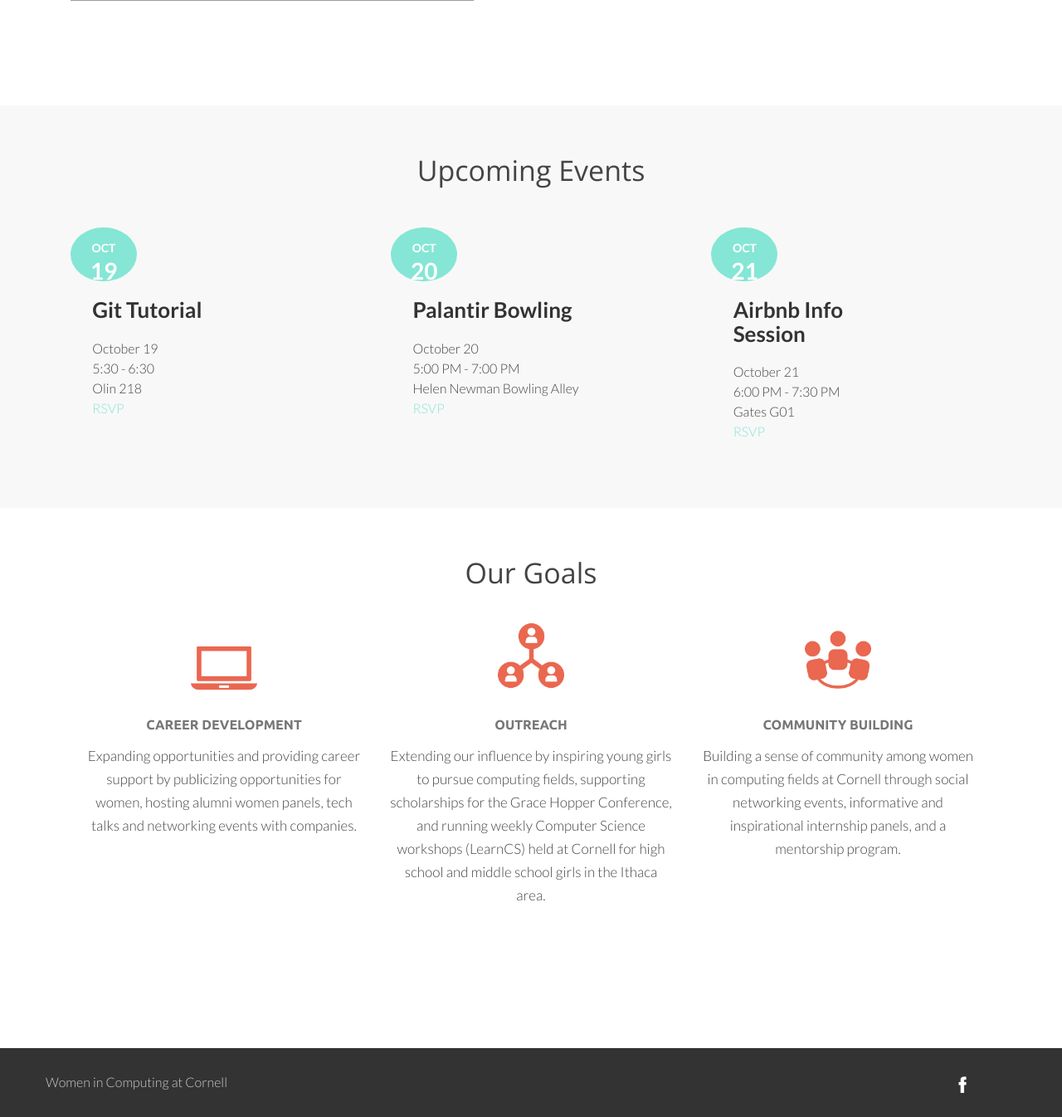
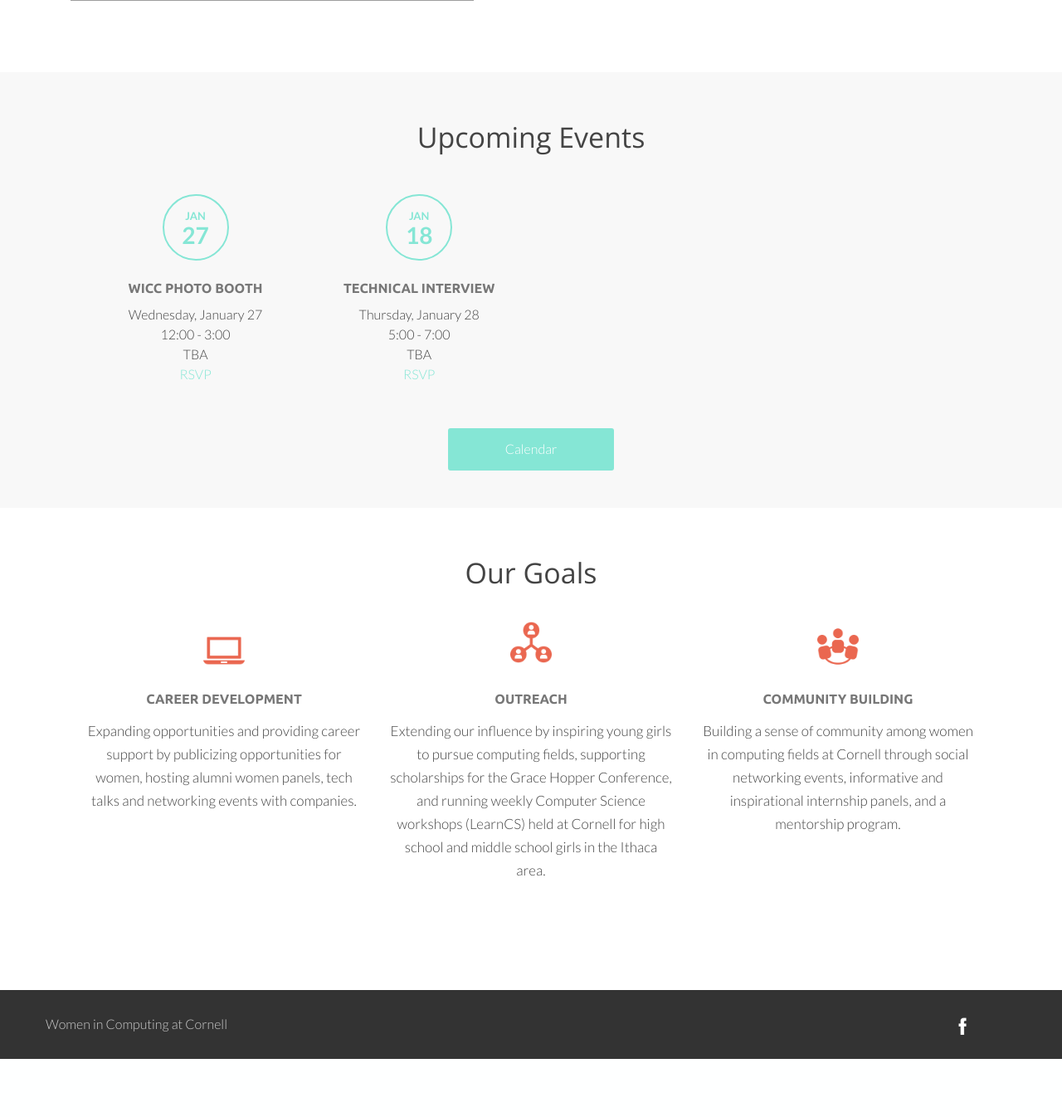
Before and after one commit to inyounghong/wicc, a PHP site: page / in a window 1280 px wide. Shown: the part 969-2315 px from the top of the page at 83% size. After the commit the page ends 2245 px from the top, so only its background shows below. Run offline with PHP 8.4, Linux system fonts and the light colour scheme; some libraries are stand-ins or nearby versions; grey boxes are pictures that could not be loaded.

Commit message:
switched calendars to external calendar

```diff
--- a/css/main.css
+++ b/css/main.css
@@ -35,7 +35,7 @@ a, a:hover, a:focus {
 
 /* Main Content */
 .container {
-  padding: 50px 30px 80px;
+  padding: 50px 30px 40px;
   font-size: 17px;
   color: #444;
   font-weight: 300;
@@ -59,7 +59,7 @@ a, a:hover, a:focus {
 .content {
   max-width: 1150px;
   margin: 0 auto;
-  padding: 50px 50px; }
+  padding: 100px 50px; }
   .content a {
     color: #85e6d5; }
   .content.center {
@@ -187,7 +187,18 @@ p {
   text-align: center;
   -moz-box-sizing: border-box;
   -webkit-box-sizing: border-box;
-  box-sizing: border-box; }
+  box-sizing: border-box;
+  -webkit-border-radius: 3px;
+  -moz-border-radius: 3px;
+  -ms-border-radius: 3px;
+  border-radius: 3px;
+  min-width: 200px;
+  margin: 5px auto;
+  transition: 0.2s all; }
+  .button.teal {
+    background: #85e6d5; }
+    .button.teal:hover {
+      background: #5FC3B2; }
 
 .button_wrap {
   text-align: center; }
@@ -277,29 +288,29 @@ p {
   width: 90%; }
 
 /* Events */
+#events {
+  text-align: center; }
+
 .event {
+  margin: 0 2%;
+  width: 20%;
   display: inline-block;
-  width: 29.5%;
-  margin-right: 5%;
   vertical-align: top; }
-  .event:nth-child(3n + 2) {
-    margin-right: 0; }
-  .event .info {
-    display: inline-block;
-    margin-left: 8%;
-    width: 67%; }
-    .event .info p {
-      margin: 0 0; }
+
+.info h3 {
+  margin-bottom: 10px; }
+.info p {
+  margin: 0; }
 
 .date {
   -webkit-border-radius: 100%;
   -moz-border-radius: 100%;
   -ms-border-radius: 100%;
   border-radius: 100%;
-  background: #85e6d5;
+  border: 2px solid #85e6d5;
   width: 80px;
-  height: 65px;
-  color: #fff;
+  height: 80px;
+  color: #85e6d5;
   text-align: center;
   padding-top: 15px;
   font-weight: 600;
@@ -307,16 +318,17 @@ p {
   vertical-align: top; }
   .date .day {
     font-size: 28px;
-    margin-top: -3px; }
+    position: relative;
+    top: -7px; }
   .date .month {
-    font-size: 14px;
+    font-size: 13px;
     text-transform: uppercase; }
 
 /* Goals */
 .goals {
   margin: 15px 0; }
   .goals .image {
-    height: 90px;
+    height: 60px;
     position: relative;
     bottom: 0; }
     .goals .image img {
@@ -378,6 +390,10 @@ p {
 .class {
   text-align: center;
   font-size: 15px; }
+
+/* Calendar */
+#calendar {
+  text-align: center; }
 
 /* Gallery specific */
 .album {
@@ -448,12 +464,18 @@ p {
     padding-top: 40px; }
 
   .row {
-    margin-bottom: 10px; } }
+    margin-bottom: 10px; }
+
+  .event {
+    width: 28%; } }
 @media screen and (max-width: 550px) {
   .cover {
     height: 250px; } }
 @media screen and (max-width: 450px) {
   .cover {
-    height: 200px; } }
+    height: 200px; }
+
+  .event {
+    width: 43%; } }
 
 /*# sourceMappingURL=main.css.map */
--- a/css/main.sass
+++ b/css/main.sass
@@ -1,6 +1,7 @@
 /* Initializing */
 
 $blue: #85e6d5
+$darkblue: #5FC3B2
 // Old blue color: #39a39e
 $red: #EA6750
 $yellow: #E2B540
@@ -53,7 +54,7 @@ a, a:hover, a:focus
 /* Main Content */
 
 .container
-    padding: 50px 30px 80px
+    padding: 50px 30px 40px
     font-size: 17px
     color: #444
     font-weight: 300
@@ -78,7 +79,7 @@ a, a:hover, a:focus
 .content
     max-width: 1150px
     margin: 0 auto
-    padding: 50px 50px
+    padding: 100px 50px
 
     a
         color: $blue
@@ -219,6 +220,15 @@ p
     font-size: 16px
     text-align: center
     +box-sizing
+    +border-radius(3px)
+    min-width: 200px
+    margin: 5px auto
+    transition: 0.2s all
+
+    &.teal
+        background: $blue
+        &:hover
+            background: $darkblue
 
 .button_wrap
     text-align: center
@@ -322,29 +332,27 @@ p
 
 /* Events */
 
+#events
+    text-align: center
+
 .event
+    margin: 0 2%
+    width: 20%
     display: inline-block
-    width: 29.5%
-    margin-right: 5%
     vertical-align: top
 
-    &:nth-child(3n + 2)
-        margin-right: 0
-
-    .info
-        display: inline-block
-        margin-left: 8%
-        width: 67%
-
-        p
-            margin: 0 0
+.info
+    h3
+        margin-bottom: 10px
+    p
+        margin: 0
 
 .date
     +border-radius(100%)
-    background: $blue
+    border: 2px solid $blue
     width: 80px
-    height: 65px
-    color: #fff
+    height: 80px
+    color: $blue
     text-align: center
     padding-top: 15px
     font-weight: 600
@@ -354,11 +362,11 @@ p
 
     .day
         font-size: 28px
-        margin-top: -3px
-
+        position: relative
+        top: -7px
 
     .month
-        font-size: 14px
+        font-size: 13px
         text-transform: uppercase
 
 
@@ -369,7 +377,7 @@ p
     margin: 15px 0
 
     .image
-        height: 90px
+        height: 60px
         position: relative
         bottom: 0
 
@@ -443,6 +451,10 @@ p
     text-align: center
     font-size: 15px
 
+/* Calendar */
+
+#calendar
+    text-align: center
 
 /* Gallery specific */
 
@@ -531,6 +543,9 @@ p
     .row
         margin-bottom: 10px
 
+    .event
+        width: 28%
+
 
 
 @media screen and (max-width: 550px)
@@ -540,3 +555,6 @@ p
 @media screen and (max-width: 450px)
     .cover
         height: 200px
+
+    .event
+        width: 43%
--- a/index.php
+++ b/index.php
@@ -87,69 +87,85 @@
     </div>
 
     <div class="g">
-      <div class="container sub">
+      <div class="container sub" id="events">
         <h1>Upcoming Events</h1>
         <br>
 
-
         <!-- Event template-->
-        <!--<div class="event">
+        <!--
+        <div class="event">
           <div class="date">
             <div class="month">MONTH</div>
             <div class="day">DAY</div>
           </div>
           <div class="info">
-            <h2>EVENT NAME</h2>
+            <h3>EVENT NAME</h3>
             <p>DAY, MONTH DAY</p>
             <p>TIME - TIME</p>
             <p>PLACE</p>
             <p><a href="EVENTLINK">RSVP</a></p>
           </div>
-        </div>-->
+        </div>
+        -->
 
         <div class="event">
           <div class="date">
-            <div class="month">Oct</div>
-            <div class="day">19</div>
+            <div class="month">Jan</div>
+            <div class="day">27</div>
           </div>
           <div class="info">
-            <h2>Git Tutorial</h2>
-            <p>October 19</p>
-            <p>5:30 - 6:30</p>
-            <p>Olin 218</p>
-            <p><a href="https://www.facebook.com/events/1663652087212600/">RSVP</a></p>
+            <h3>WICC Photo Booth</h3>
+            <p>Wednesday, January 27</p>
+            <p>12:00 - 3:00</p>
+            <p>TBA</p>
+            <p><a href="#">RSVP</a></p>
+          </div>
+        </div>
+
+        <div class="event">
+          <div class="date">
+            <div class="month">Jan</div>
+            <div class="day">18</div>
+          </div>
+          <div class="info">
+            <h3>Technical Interview</h3>
+            <p>Thursday, January 28</p>
+            <p>5:00 - 7:00</p>
+            <p>TBA</p>
+            <p><a href="#">RSVP</a></p>
           </div>
          </div>
 
         <div class="event">
-          <div class="date">
+    <!--       <div class="date">
             <div class="month">Oct</div>
             <div class="day">20</div>
           </div>
           <div class="info">
-            <h2>Palantir Bowling</h2>
+            <h3>Palantir Bowling</h3>
             <p>October 20</p>
             <p>5:00 PM - 7:00 PM</p>
             <p>Helen Newman Bowling Alley</p>
             <p><a href="https://www.facebook.com/events/745663835538861/">RSVP</a></p>
-          </div>
+          </div> -->
         </div>
 
-
         <div class="event">
-          <div class="date">
+    <!--       <div class="date">
             <div class="month">Oct</div>
             <div class="day">21</div>
           </div>
           <div class="info">
-            <h2>Airbnb Info Session</h2>
+            <h3>Airbnb Info Session</h3>
             <p>October 21</p>
             <p>6:00 PM - 7:30 PM</p>
             <p>Gates G01</p>
             <p><a href="https://www.facebook.com/events/947998991938273/">RSVP</a></p>
-          </div>
+          </div> -->
         </div>
 
+        <br><br><br>
+        <a href="calendar.php" class="button teal">Calendar</a>
 
       </div>
     </div>
@@ -158,7 +174,7 @@
 
       <h1>Our Goals</h1>
       <div class="col-sm-4 c goals">
-        <div class="image"><img src="img/career.png" style="bottom:-15px"></div>
+        <div class="image"><img src="img/career.png" style="bottom:-10px"></div>
         <h3>Career Development</h3>
         <p>Expanding opportunities and providing career support by publicizing opportunities for women, hosting alumni women panels, tech talks and networking events with companies.</p>
       </div>
--- a/sponsors.php
+++ b/sponsors.php
@@ -61,7 +61,7 @@
       <h2>GOLD</h2>
       <!--<img src="/img/lbl_gold.png" draggable="false"/><br>-->
       <img src="http://www.microsoft.com/About/CorporateCitizenship/en-us/DownloadHandler.ashx?Id=07-03-02" draggable="false" width="280"/>
-      <img src="https://i.guim.co.uk/img/static/sys-images/Guardian/Pix/pictures/2015/9/2/1441183560181/d8fff663-80b8-4328-9959-0f0bc6132023-2060x1236.jpeg?w=620&q=85&auto=format&sharp=10&s=23adbdd4ab297950d7edd266a73182cf" draggable="false"  width="280"/>
+      <img src="https://i.guim.co.uk/img/static/sys-images/Guardian/Pix/pictures/2015/9/2/1441183560181/d8fff663-80b8-4328-9959-0f0bc6132023-2060x1236.jpeg?w=620&q=85&auto=format&sharp=10&s=23adbdd4ab297950d7edd266a73182cf" draggable="false"  width="250"/>
       <img src="https://static1.squarespace.com/static/ta/522a22cbe4b04681b0bff826/2392/assets/img/employers/palantir.gif" draggable="false" width="280"/><br>
 
 
```
Also changed, not shown: calendar.php (+3 -5 lines), 1 other file.
